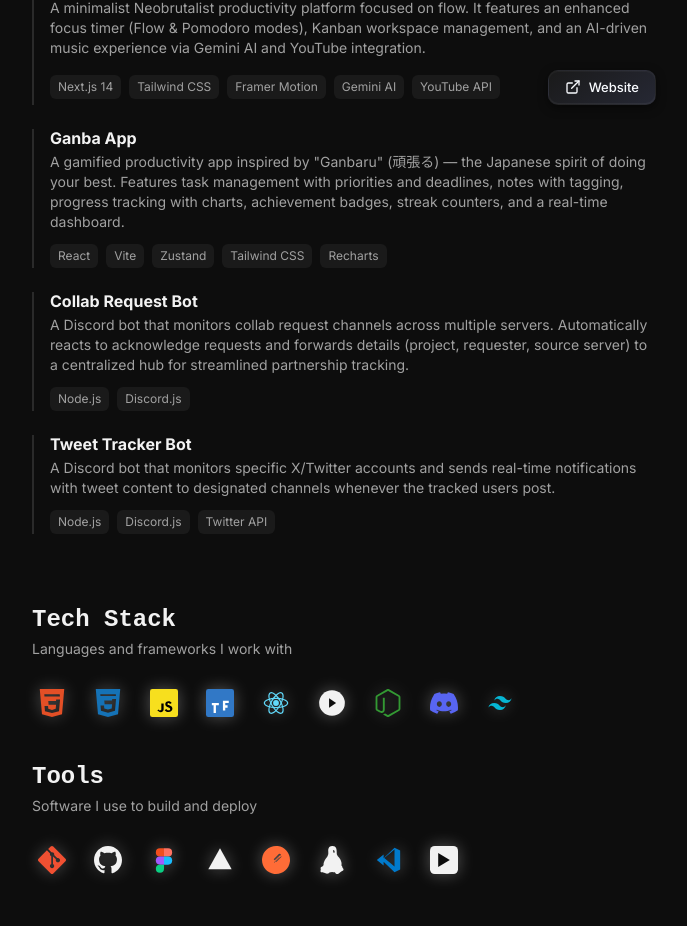
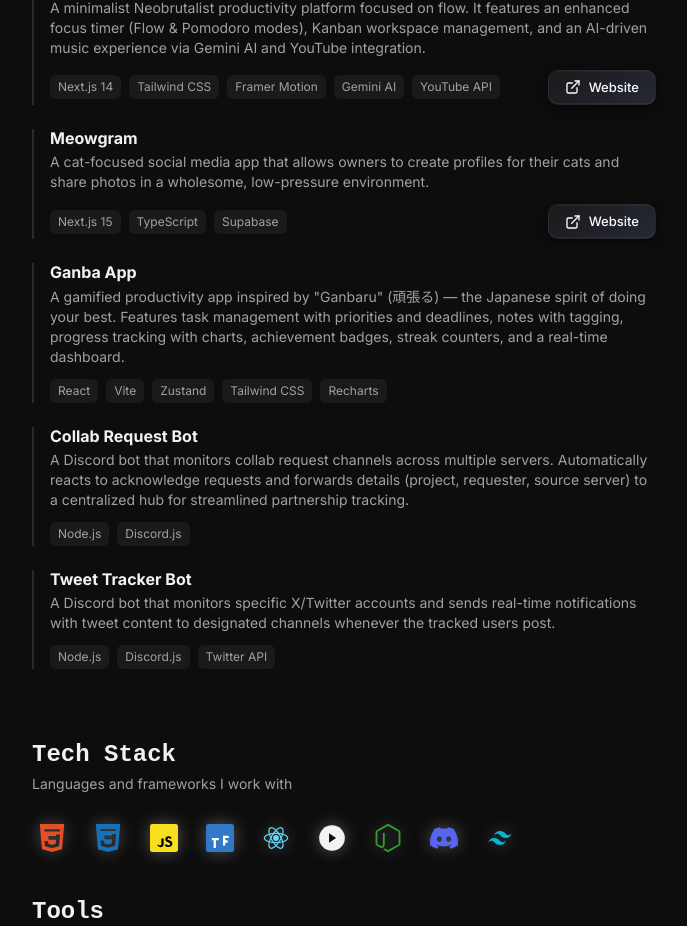
Before and after one commit to Skyyyisthelimitt/Portfolio, a Next.js app: page / in a window 1280 px wide. Shown: the part 1579-2505 px from the top of the page, without its empty margins (296-983 px from the left). Built offline with nearby package versions, Linux system fonts and the light colour scheme; no server answers.

Commit message:
Added meowgram in projects

```diff
--- a/src/components/ProjectsSection.tsx
+++ b/src/components/ProjectsSection.tsx
@@ -12,6 +12,13 @@
       'A minimalist Neobrutalist productivity platform focused on flow. It features an enhanced focus timer (Flow & Pomodoro modes), Kanban workspace management, and an AI-driven music experience via Gemini AI and YouTube integration.',
     tech: ['Next.js 14', 'Tailwind CSS', 'Framer Motion', 'Gemini AI', 'YouTube API'],
     link: 'https://nagareflow.vercel.app/',
+  },
+  {
+    title: 'Meowgram',
+    description:
+      'A cat-focused social media app that allows owners to create profiles for their cats and share photos in a wholesome, low-pressure environment.',
+    tech: ['Next.js 15', 'TypeScript', 'Supabase'],
+    link: 'https://meowgram.vercel.app/',
   },
   {
     title: 'Ganba App',
```
